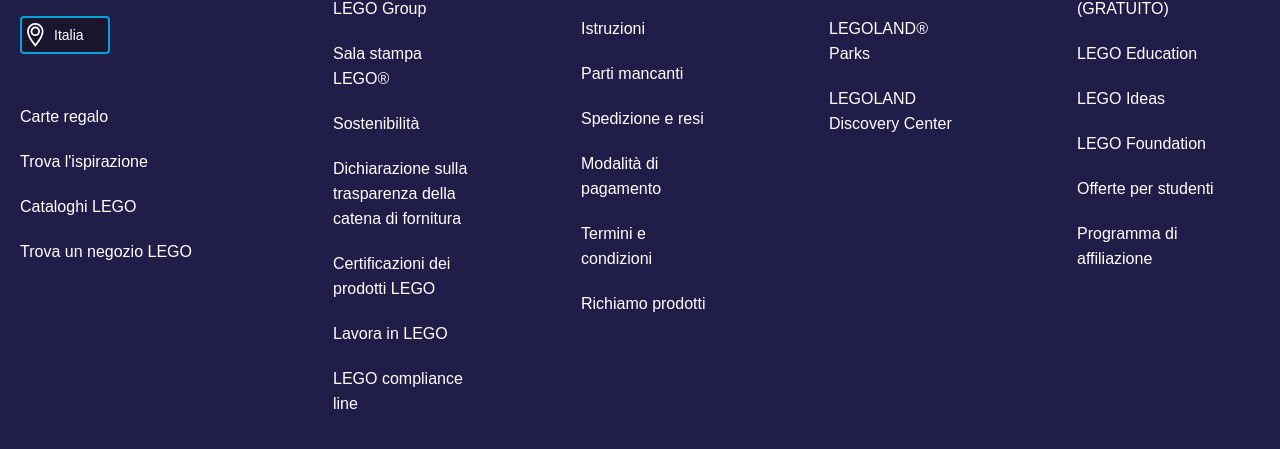
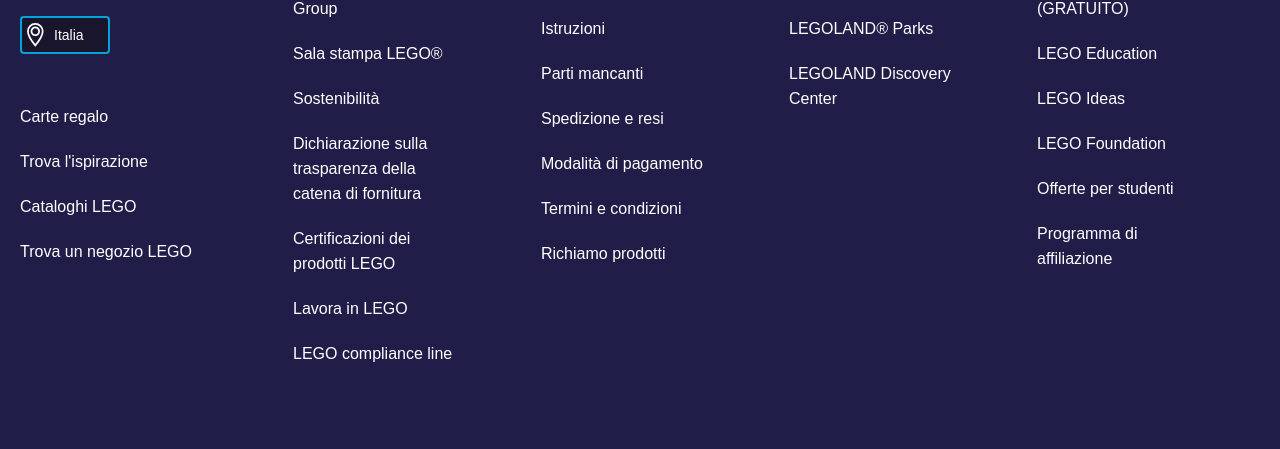
Before and after one commit to gianlorenzomungiovino/LEGO_landing-page, a plain HTML site: page merge sito/merge.html in a window 1280 px wide. Shown: the part 6556-7005 px from the top of the page. Drawn offline with Linux system fonts and the light colour scheme; a web font is replaced by a local one.

Commit message:
Aggiustato il layout del footer per un migliore allineamento

```diff
--- a/merge sito/Style_main.css
+++ b/merge sito/Style_main.css
@@ -1881,6 +1881,9 @@
 }
 
 /* footer */
+footer ul{
+  padding: 0;
+}
 footer li {
   list-style: none;
 }
@@ -1944,6 +1947,7 @@ footer a{
   padding: 0 15px;
   color: #FFFFFF;
 }
+
 .contenitore-flex{
   display: flex;
   flex-wrap: wrap;
```
